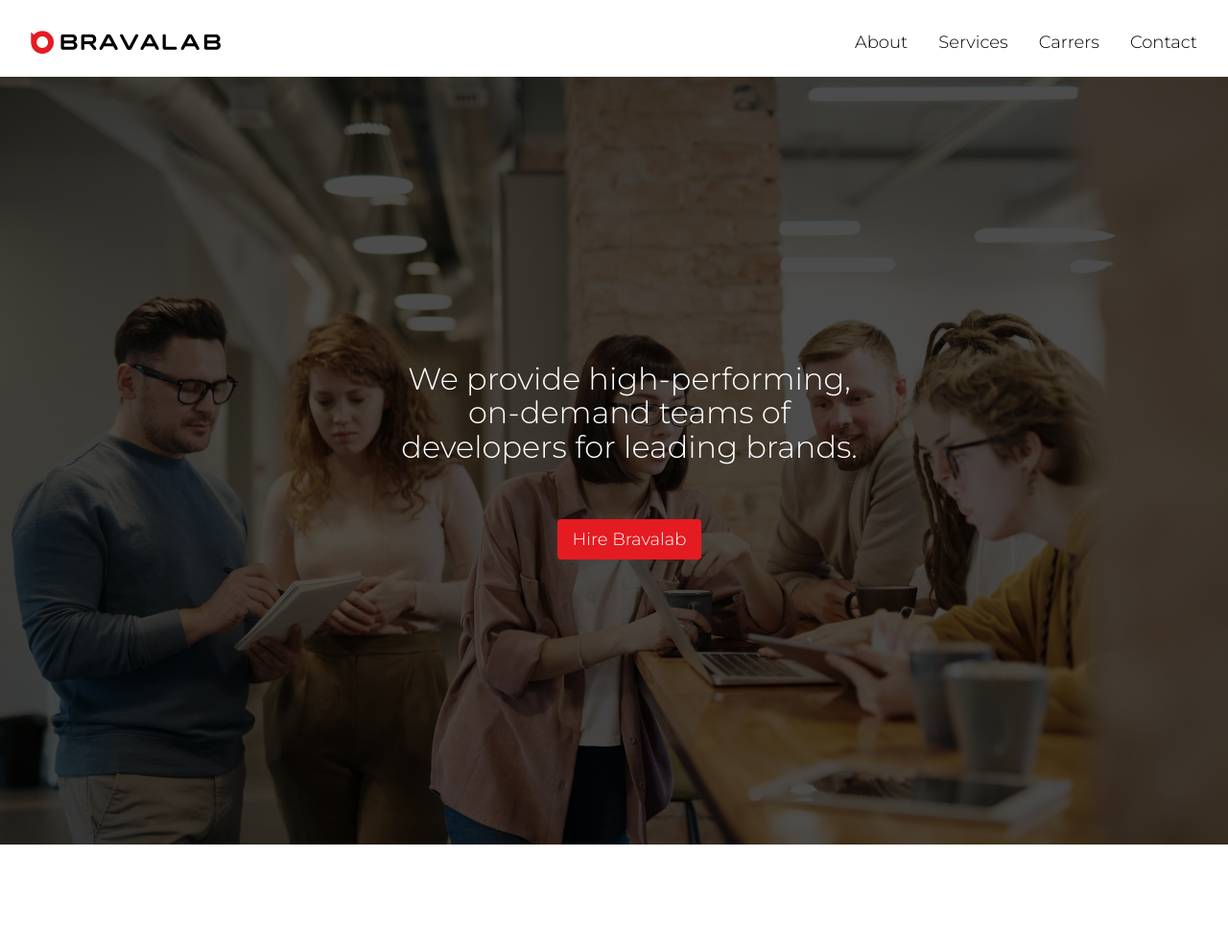
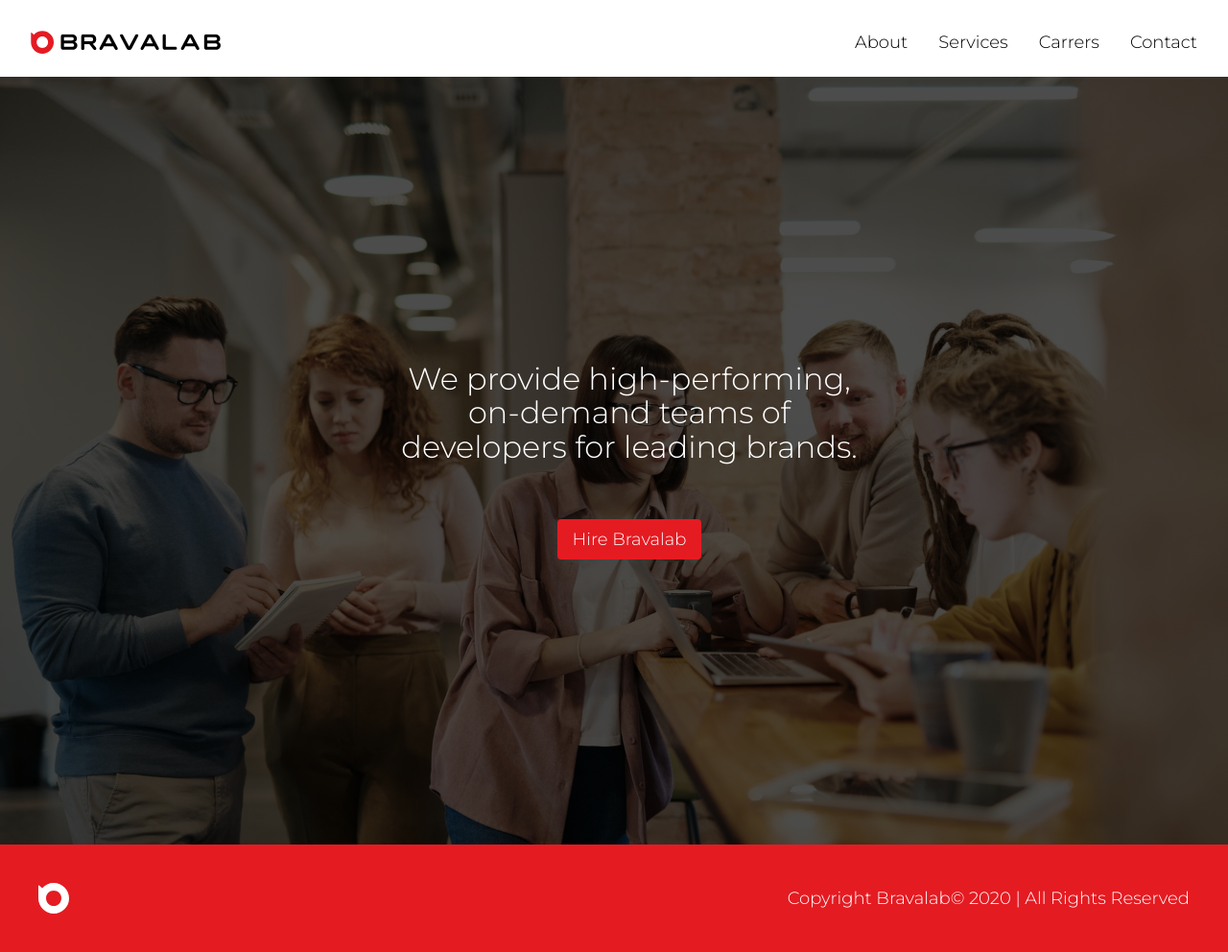
Before and after one commit to Brava-Lab/bravalab.com, a Gatsby site: page / in a window 1280 px wide. Shown: the whole page at 96% size. Before the commit the page ends 944 px from the top, so only its background shows below. Built offline with nearby package versions, Linux system fonts and the light colour scheme; Gatsby itself is replaced by a stand-in of ours.

Commit message:
Add logo and copyright text to footer

```diff
--- a/src/components/footer/footer.component.js
+++ b/src/components/footer/footer.component.js
@@ -1,15 +1,21 @@
 import React from "react"
 
 import Container from './../container/container.component';
+import Logo from './../../images/brava-no-text.svg';
 
 import styles from './footer.module.scss';
 
-const Footer = () => (
-  <footer className={ styles.root }>
-    <Container className={ styles.container }>
+const Footer = () => {
+  const currentYear = new Date().getFullYear();
 
-    </Container>
-  </footer>
-)
+  return (
+    <footer className={ styles.root }>
+      <Container className={ styles.container }>
+        <img className={ styles.logo } src={ Logo } />
+        <p className={ styles.copyright }>Copyright Bravalab© { currentYear } | All Rights Reserved</p>
+      </Container>
+    </footer>
+  )
+}
 
 export default Footer
--- a/src/components/footer/footer.module.scss
+++ b/src/components/footer/footer.module.scss
@@ -1,3 +1,22 @@
 .root {
-    padding: 32px;
+    background-color: #E51B22;
 }
+
+.container {
+    display: flex;
+    align-items: center;
+    justify-content: space-between;
+    padding: 40px;
+}
+
+.logo {
+    margin: 0;
+    margin-right: 32px;
+    width: 32px;
+    filter: brightness(0) invert(1);
+}
+
+.copyright {
+    margin: 0;
+    color: #FFF;
+}
```
